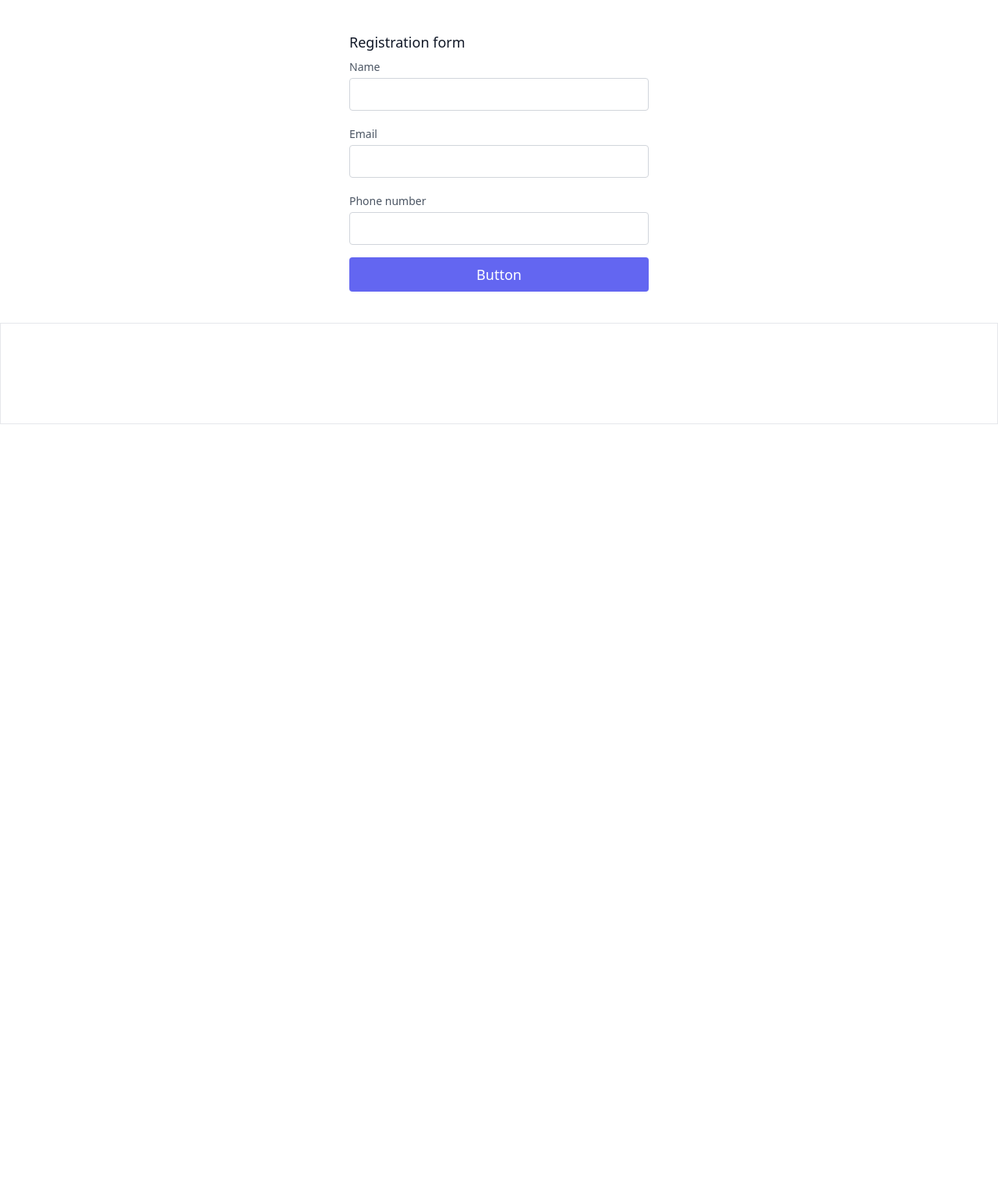
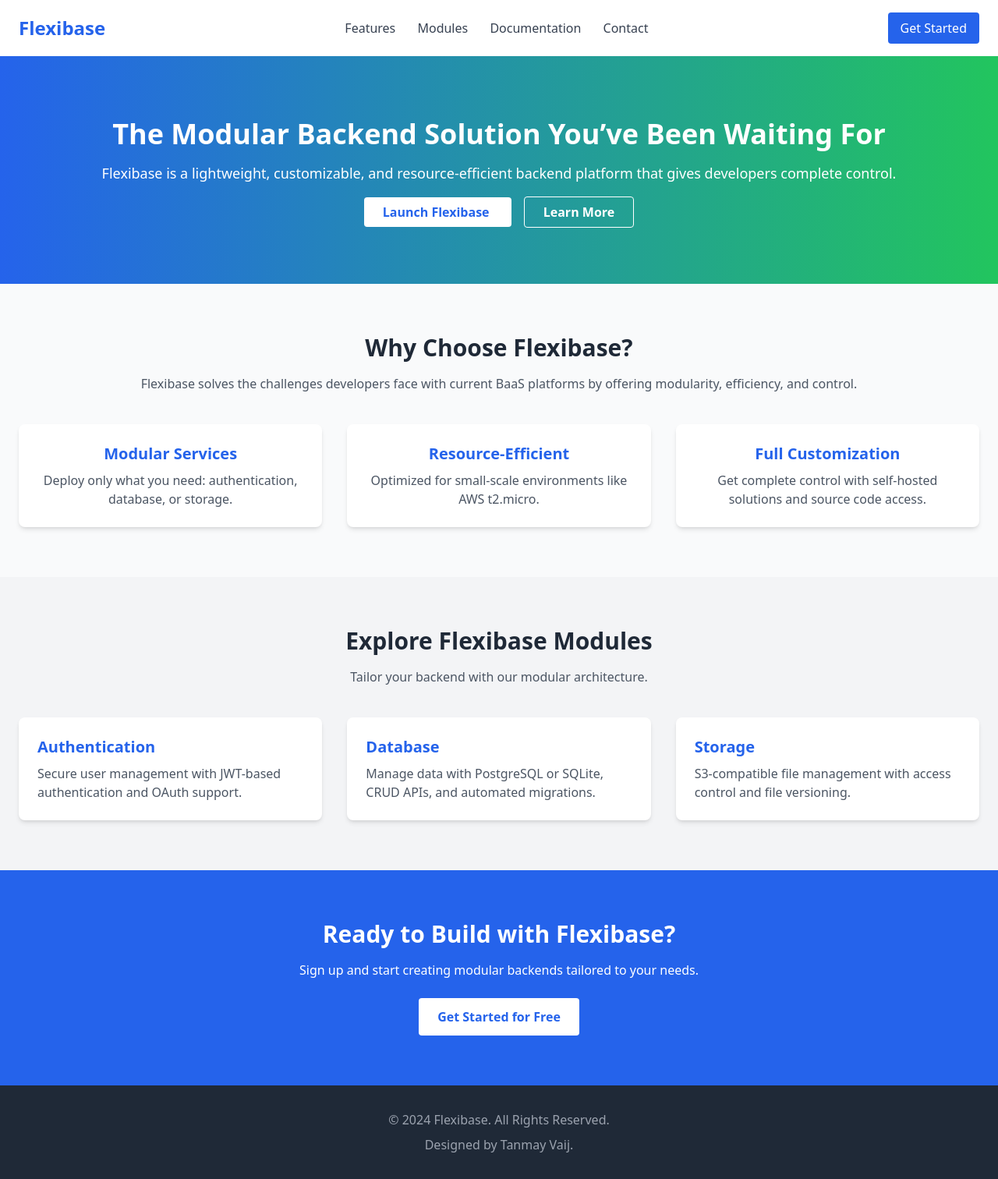
Before and after one commit to tanmayvaij/pymania, a Django app: page / in a window 1280 px wide. Shown: the whole page at 78% size. Before the commit the page ends 544 px from the top, so only its background shows below. Run offline with Django 5.2, Linux system fonts and the light colour scheme; some libraries are stand-ins or nearby versions.

Commit message:
changed content in index.html
Signed-off-by: Tanmay Vaij <tanmayvaij22@gmail.com>

```diff
--- a/templates/index.html
+++ b/templates/index.html
@@ -3,79 +3,161 @@
   <head>
     <meta charset="UTF-8" />
     <meta name="viewport" content="width=device-width, initial-scale=1.0" />
-    <title>Document</title>
+    <title>Flexibase - Modular Backend as a Service</title>
     <script src="https://cdn.tailwindcss.com"></script>
   </head>
-  <body>
-    <form
-      method="post"
-      accept="/"
-      class="text-gray-600 py-10 body-font flex items-center justify-center"
+  <body class="bg-gray-50 text-gray-800">
+    <!-- Header -->
+    <header class="bg-white shadow-md">
+      <div
+        class="container mx-auto px-6 py-4 flex justify-between items-center"
+      >
+        <h1 class="text-2xl font-bold text-blue-600">Flexibase</h1>
+        <nav class="space-x-6">
+          <a href="#features" class="text-gray-700 hover:text-blue-600"
+            >Features</a
+          >
+          <a href="#modules" class="text-gray-700 hover:text-blue-600"
+            >Modules</a
+          >
+          <a href="#docs" class="text-gray-700 hover:text-blue-600"
+            >Documentation</a
+          >
+          <a href="#contact" class="text-gray-700 hover:text-blue-600"
+            >Contact</a
+          >
+        </nav>
+        <a
+          href="#get-started"
+          class="bg-blue-600 text-white py-2 px-4 rounded hover:bg-blue-700"
+        >
+          Get Started
+        </a>
+      </div>
+    </header>
+
+    <!-- Hero Section -->
+    <section
+      class="bg-gradient-to-r from-blue-600 to-green-500 text-white py-20"
     >
-        {% csrf_token %}
-      <div class="w-96 bg-white flex flex-col">
+      <div class="container mx-auto px-6 text-center">
+        <h2 class="text-4xl font-extrabold">
+          The Modular Backend Solution You’ve Been Waiting For
+        </h2>
+        <p class="mt-4 text-lg">
+          Flexibase is a lightweight, customizable, and resource-efficient
+          backend platform that gives developers complete control.
+        </p>
+        <div class="mt-6 space-x-4">
+          <a
+            href="#get-started"
+            class="bg-white text-blue-600 py-2 px-6 rounded hover:bg-gray-200 font-bold"
+          >
+            Launch Flexibase
+          </a>
+          <a
+            href="#learn-more"
+            class="border border-white py-2 px-6 rounded hover:bg-white hover:text-blue-600 font-bold"
+          >
+            Learn More
+          </a>
+        </div>
+      </div>
+    </section>
 
-        <h2 class="text-gray-900 text-lg mb-1 font-medium title-font">
-          Registration form
-        </h2>
+    <!-- Features Section -->
+    <section id="features" class="py-16">
+      <div class="container mx-auto px-6">
+        <h3 class="text-3xl font-bold text-center">Why Choose Flexibase?</h3>
+        <p class="text-center mt-4 text-gray-600">
+          Flexibase solves the challenges developers face with current BaaS
+          platforms by offering modularity, efficiency, and control.
+        </p>
+        <div class="grid grid-cols-1 md:grid-cols-3 gap-8 mt-10">
+          <!-- Feature 1 -->
+          <div class="bg-white shadow-md rounded-lg p-6 text-center">
+            <h4 class="text-xl font-bold text-blue-600">Modular Services</h4>
+            <p class="mt-2 text-gray-600">
+              Deploy only what you need: authentication, database, or storage.
+            </p>
+          </div>
+          <!-- Feature 2 -->
+          <div class="bg-white shadow-md rounded-lg p-6 text-center">
+            <h4 class="text-xl font-bold text-blue-600">Resource-Efficient</h4>
+            <p class="mt-2 text-gray-600">
+              Optimized for small-scale environments like AWS t2.micro.
+            </p>
+          </div>
+          <!-- Feature 3 -->
+          <div class="bg-white shadow-md rounded-lg p-6 text-center">
+            <h4 class="text-xl font-bold text-blue-600">Full Customization</h4>
+            <p class="mt-2 text-gray-600">
+              Get complete control with self-hosted solutions and source code
+              access.
+            </p>
+          </div>
+        </div>
+      </div>
+    </section>
 
-        <div class="relative mb-4">
-          <label for="name" class="leading-7 text-sm text-gray-600">Name</label>
-          <input
-            type="text"
-            id="name"
-            name="name"
-            class="w-full bg-white rounded border border-gray-300 focus:border-indigo-500 focus:ring-2 focus:ring-indigo-200 text-base outline-none text-gray-700 py-1 px-3 leading-8 transition-colors duration-200 ease-in-out"
-          />
+    <!-- Modules Section -->
+    <section id="modules" class="py-16 bg-gray-100">
+      <div class="container mx-auto px-6">
+        <h3 class="text-3xl font-bold text-center">
+          Explore Flexibase Modules
+        </h3>
+        <p class="text-center mt-4 text-gray-600">
+          Tailor your backend with our modular architecture.
+        </p>
+        <div class="grid grid-cols-1 md:grid-cols-3 gap-8 mt-10">
+          <!-- Module 1 -->
+          <div class="bg-white shadow-md rounded-lg p-6">
+            <h4 class="text-xl font-bold text-blue-600">Authentication</h4>
+            <p class="mt-2 text-gray-600">
+              Secure user management with JWT-based authentication and OAuth
+              support.
+            </p>
+          </div>
+          <!-- Module 2 -->
+          <div class="bg-white shadow-md rounded-lg p-6">
+            <h4 class="text-xl font-bold text-blue-600">Database</h4>
+            <p class="mt-2 text-gray-600">
+              Manage data with PostgreSQL or SQLite, CRUD APIs, and automated
+              migrations.
+            </p>
+          </div>
+          <!-- Module 3 -->
+          <div class="bg-white shadow-md rounded-lg p-6">
+            <h4 class="text-xl font-bold text-blue-600">Storage</h4>
+            <p class="mt-2 text-gray-600">
+              S3-compatible file management with access control and file
+              versioning.
+            </p>
+          </div>
         </div>
+      </div>
+    </section>
 
-        <div class="relative mb-4">
-          <label for="email" class="leading-7 text-sm text-gray-600"
-            >Email</label
-          >
-          <input
-            type="email"
-            id="email"
-            name="email"
-            class="w-full bg-white rounded border border-gray-300 focus:border-indigo-500 focus:ring-2 focus:ring-indigo-200 text-base outline-none text-gray-700 py-1 px-3 leading-8 transition-colors duration-200 ease-in-out"
-          />
-        </div>
+    <!-- Call to Action Section -->
+    <section id="get-started" class="py-16 bg-blue-600 text-white text-center">
+      <h3 class="text-3xl font-bold">Ready to Build with Flexibase?</h3>
+      <p class="mt-4">
+        Sign up and start creating modular backends tailored to your needs.
+      </p>
+      <a
+        href="#contact"
+        class="mt-6 bg-white text-blue-600 py-3 px-6 rounded inline-block font-bold hover:bg-gray-200"
+      >
+        Get Started for Free
+      </a>
+    </section>
 
-        <div class="relative mb-4">
-          <label for="phonenumber" class="leading-7 text-sm text-gray-600"
-            >Phone number</label
-          >
-          <input
-            type="tel"
-            id="phonenumber"
-            name="phonenumber"
-            class="w-full bg-white rounded border border-gray-300 focus:border-indigo-500 focus:ring-2 focus:ring-indigo-200 text-base outline-none text-gray-700 py-1 px-3 leading-8 transition-colors duration-200 ease-in-out"
-          />
-        </div>
-
-        <button
-          class="text-white bg-indigo-500 border-0 py-2 px-6 focus:outline-none hover:bg-indigo-600 rounded text-lg"
-        >
-          Button
-        </button>
+    <!-- Footer -->
+    <footer class="bg-gray-800 text-gray-400 py-8">
+      <div class="container mx-auto px-6 text-center">
+        <p>&copy; 2024 Flexibase. All Rights Reserved.</p>
+        <p class="mt-2">Designed by Tanmay Vaij.</p>
       </div>
-    </form>
-
-    <div class="border flex items-center justify-center py-16">
-        {% if name %}
-        <table>
-            <tr>
-                <th class="border px-10">Name</th>
-                <th class="border px-10">Email</th>
-                <th class="border px-10">Phone number</th>
-            </tr>
-            <tr>
-                <td class="border px-10">{{ name }}</td>
-                <td class="border px-10">{{ email }}</td>
-                <td class="border px-10">{{ phonenumber }}</td>
-            </tr>
-        </table>
-        {% endif %}
-    </div>
+    </footer>
   </body>
 </html>
```
